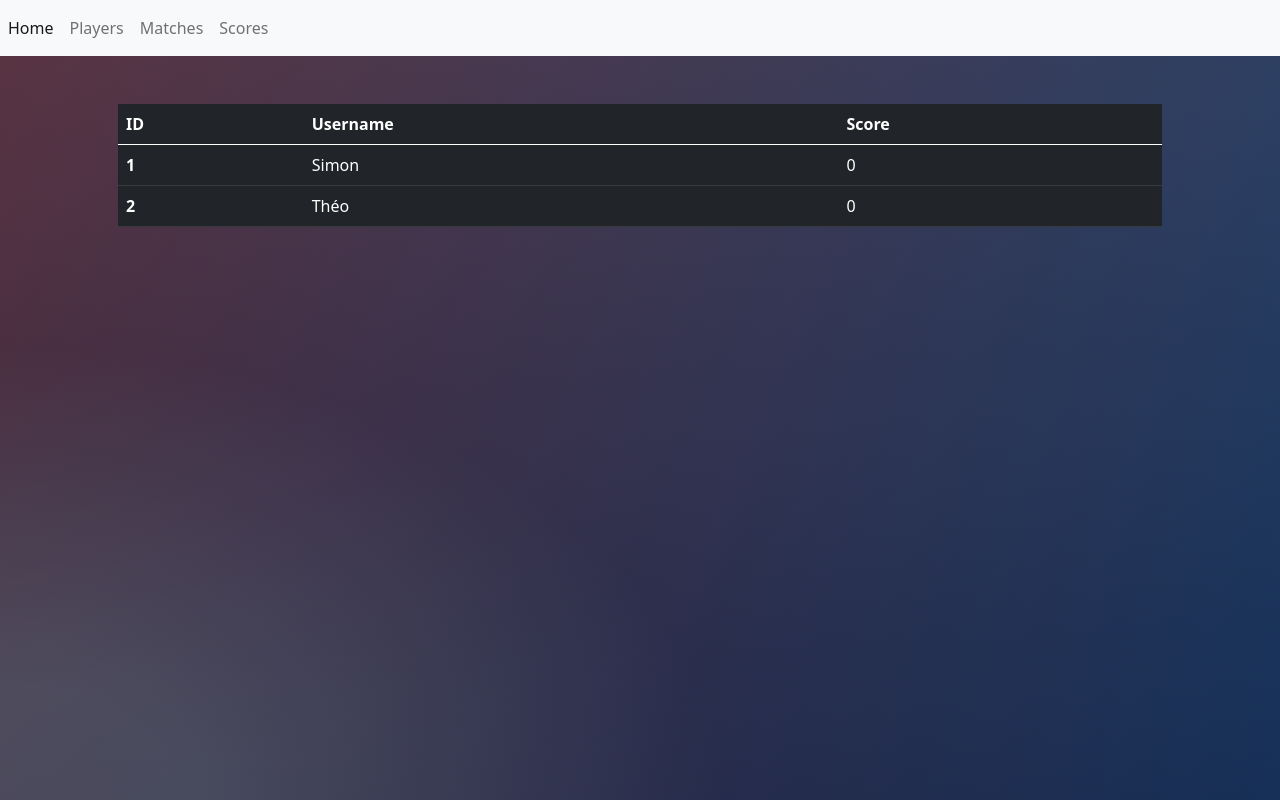
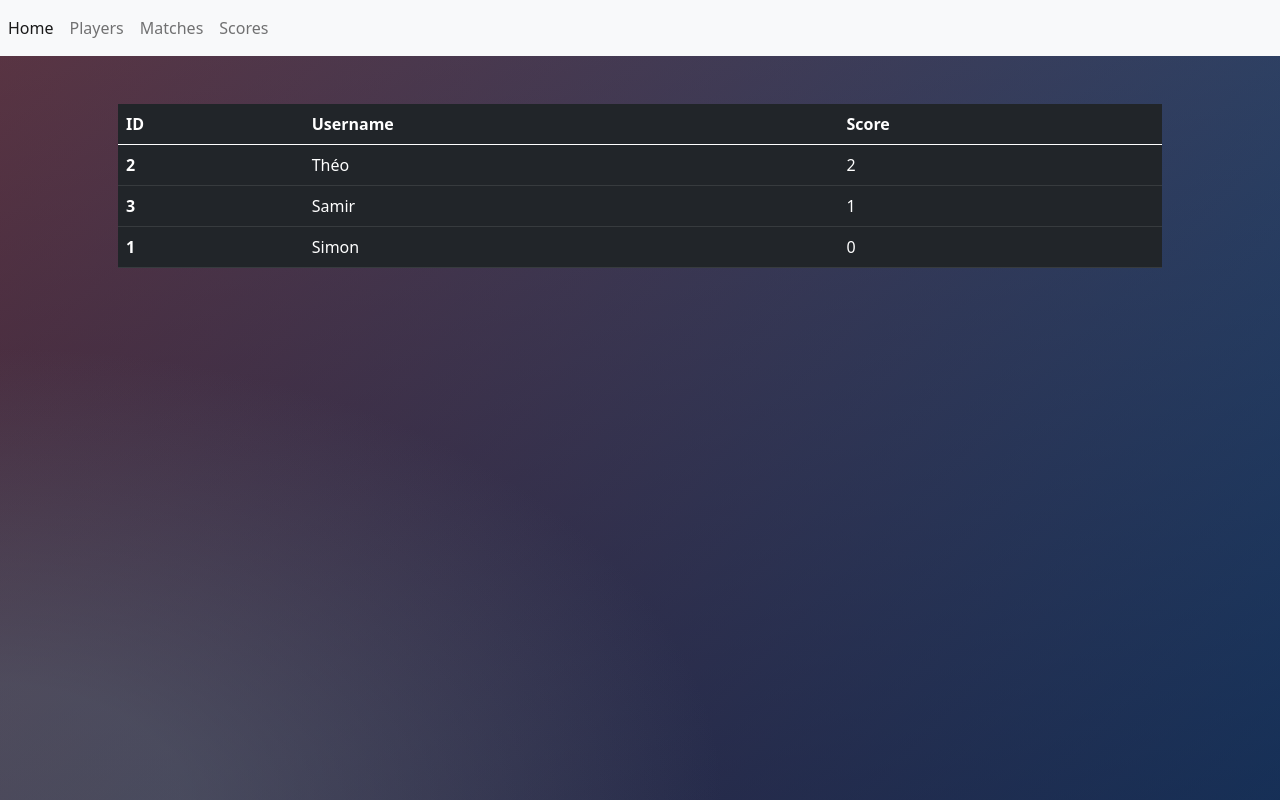
Before and after one commit to Vncntmrchl/pokefumi, a React (Create React App) app: page /scores in a window 1280 px wide. Built offline with nearby package versions, Linux system fonts and the light colour scheme.

Commit message:
ajout tri en fonction du score dans le scoreboard

```diff
--- a/src/views/Scoreboard.js
+++ b/src/views/Scoreboard.js
@@ -3,14 +3,22 @@ import 'bootstrap/dist/css/bootstrap.css';
 
 class Scoreboard extends Component {
 
-    constructor(playersList) {
+    constructor() {
         super();
-        this.playersList = playersList;
+        this.state = { playersList: [{ name: 'Simon', id: 1, score: 0 }, { name: 'Théo', id: 2, score: 2 },{ name: 'Samir', id: 3, score: 1 }]};
+        // this.setState( () => ({playersList : [{ name: 'Simon', id: 1, score: 0 }, { name: 'Théo', id: 2, score: 2 }]}))
+
+    }
+
+    componentDidMount(){
+        let playersList = this.state.playersList
+        playersList.sort((a,b) => b.score - a.score)
+        this.setState({playersList})
     }
 
     render() {
 
-        let playersList = [{ name: 'Simon', id: 1, score: 0 }, { name: 'Théo', id: 2, score: 0 }];
+
         return (
             <div className="container p-5">
                 <table className="table table-dark">
@@ -22,7 +30,7 @@ class Scoreboard extends Component {
                         </tr>
                     </thead>
                     <tbody>
-                        {playersList.map(player => (
+                        {this.state.playersList.map(player => (
                             <tr>
                                 <th scope="row">{player.id}</th>
                                 <td> {player.name}</td>
```
